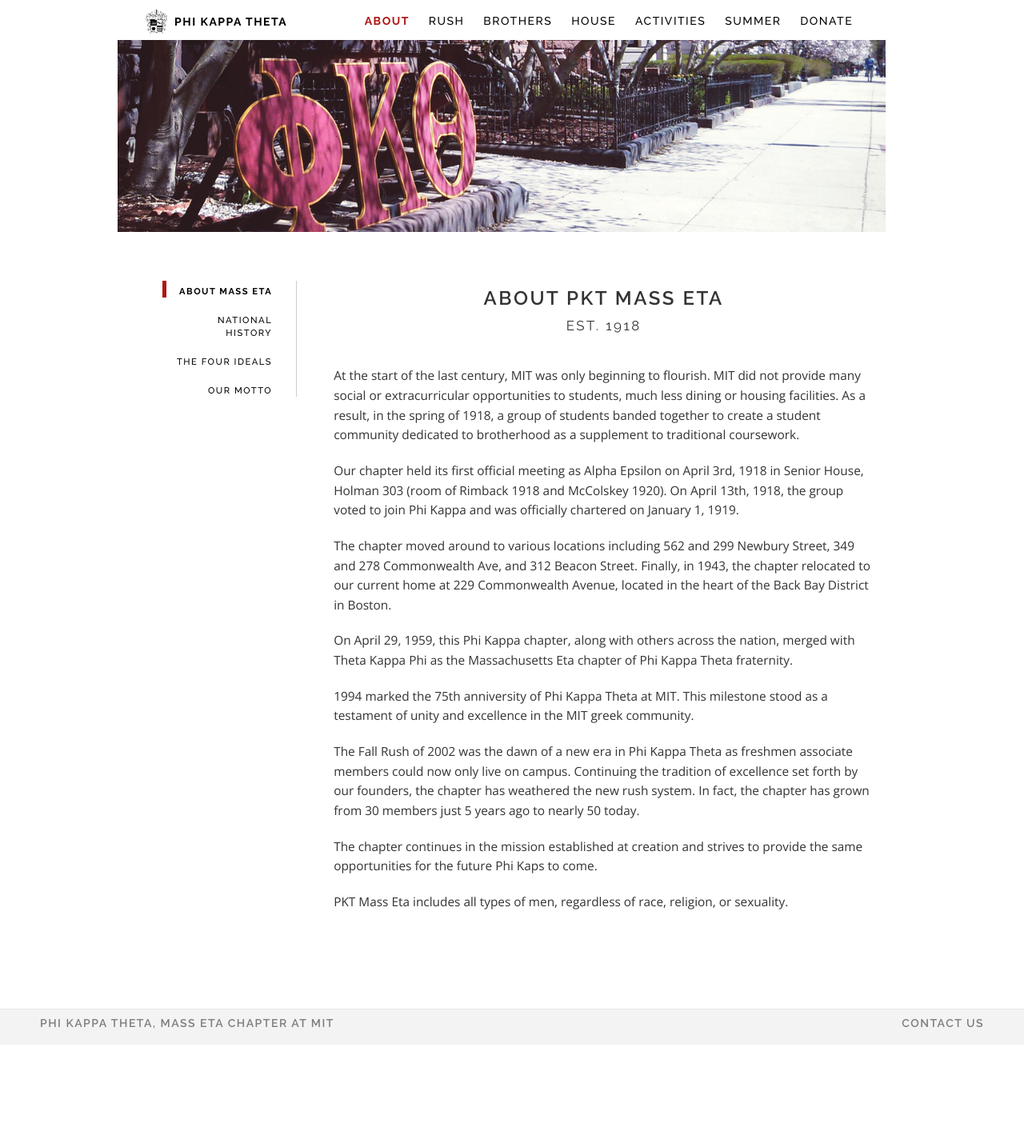
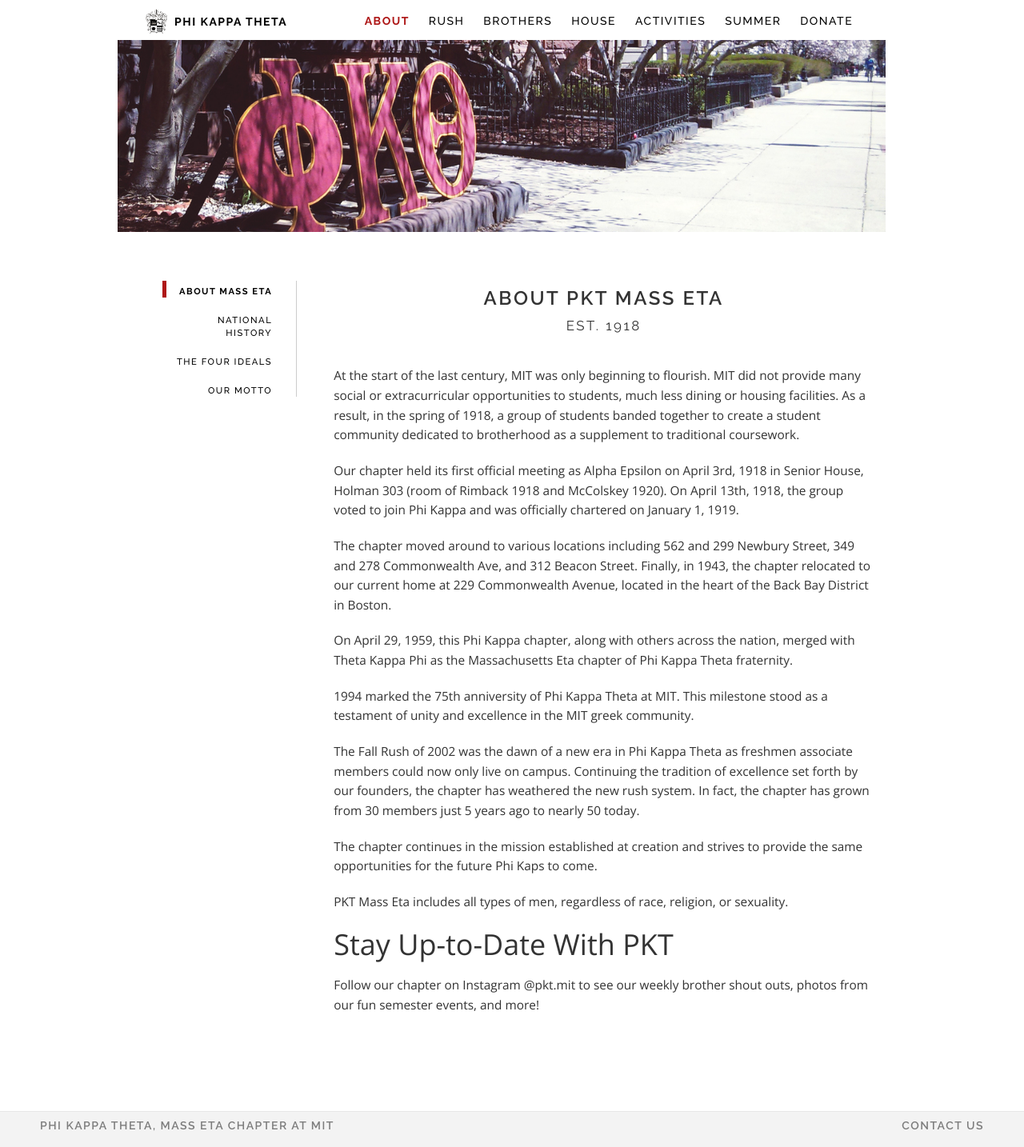
Before and after one commit to pktmasseta/pktmasseta.github.io, a Jekyll site: the page built from _about/index.md, in a window 1280 px wide. Shown: the whole page at 80% size. Built offline with Jekyll 4.4.1, drawn with Linux system fonts in a browser that asks for light colours; before the commit the page ends 1306 px from its top, so only the background shows below that.

Commit message:
added Instagram handle to front page

```diff
--- a/_about/index.md
+++ b/_about/index.md
@@ -20,3 +20,6 @@
 The chapter continues in the mission established at creation and strives to provide the same opportunities for the future Phi Kaps to come.
 
 PKT Mass Eta includes all types of men, regardless of race, religion, or sexuality.
+
+# Stay Up-to-Date With PKT
+Follow our chapter on Instagram @pkt.mit to see our weekly brother shout outs, photos from our fun semester events, and more!
```
